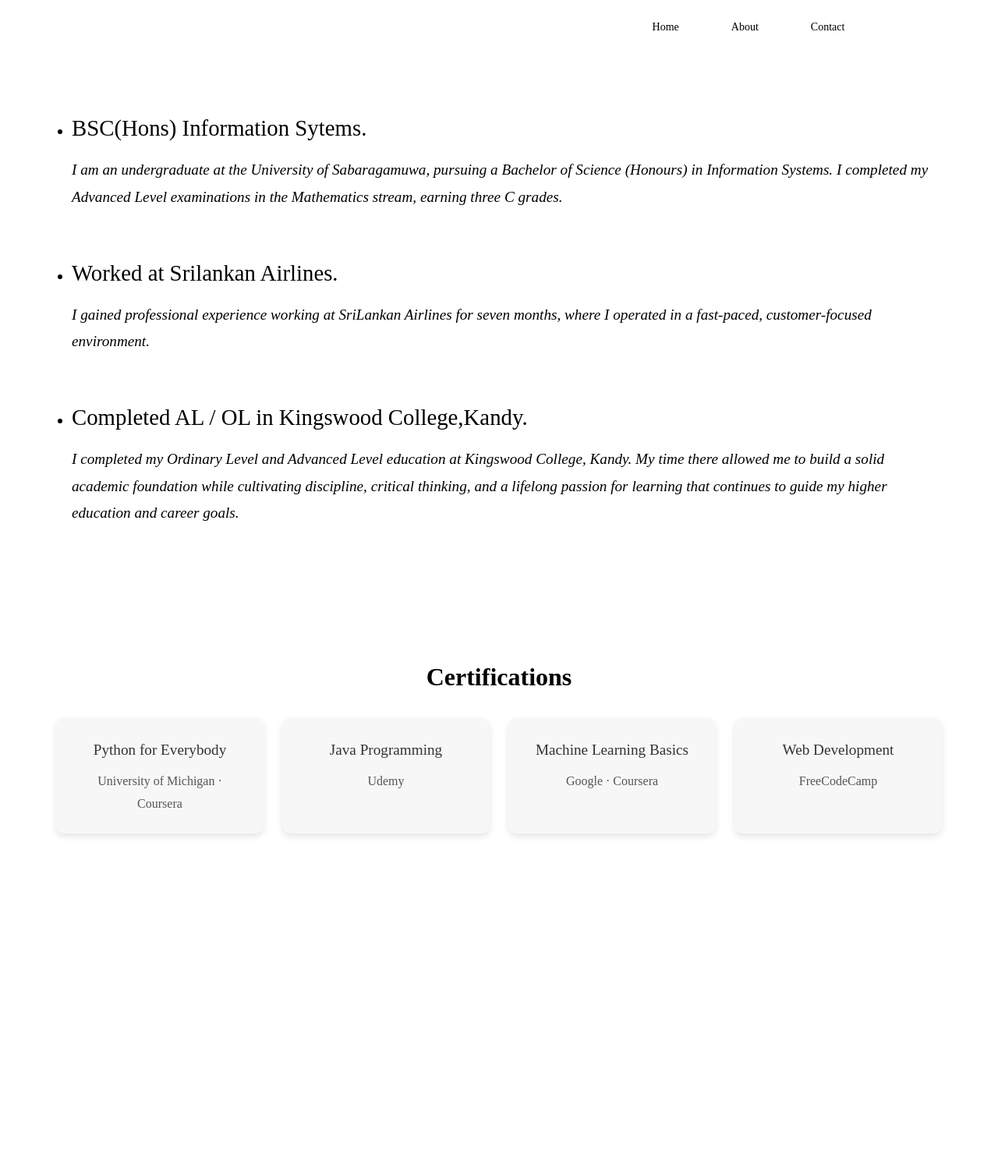
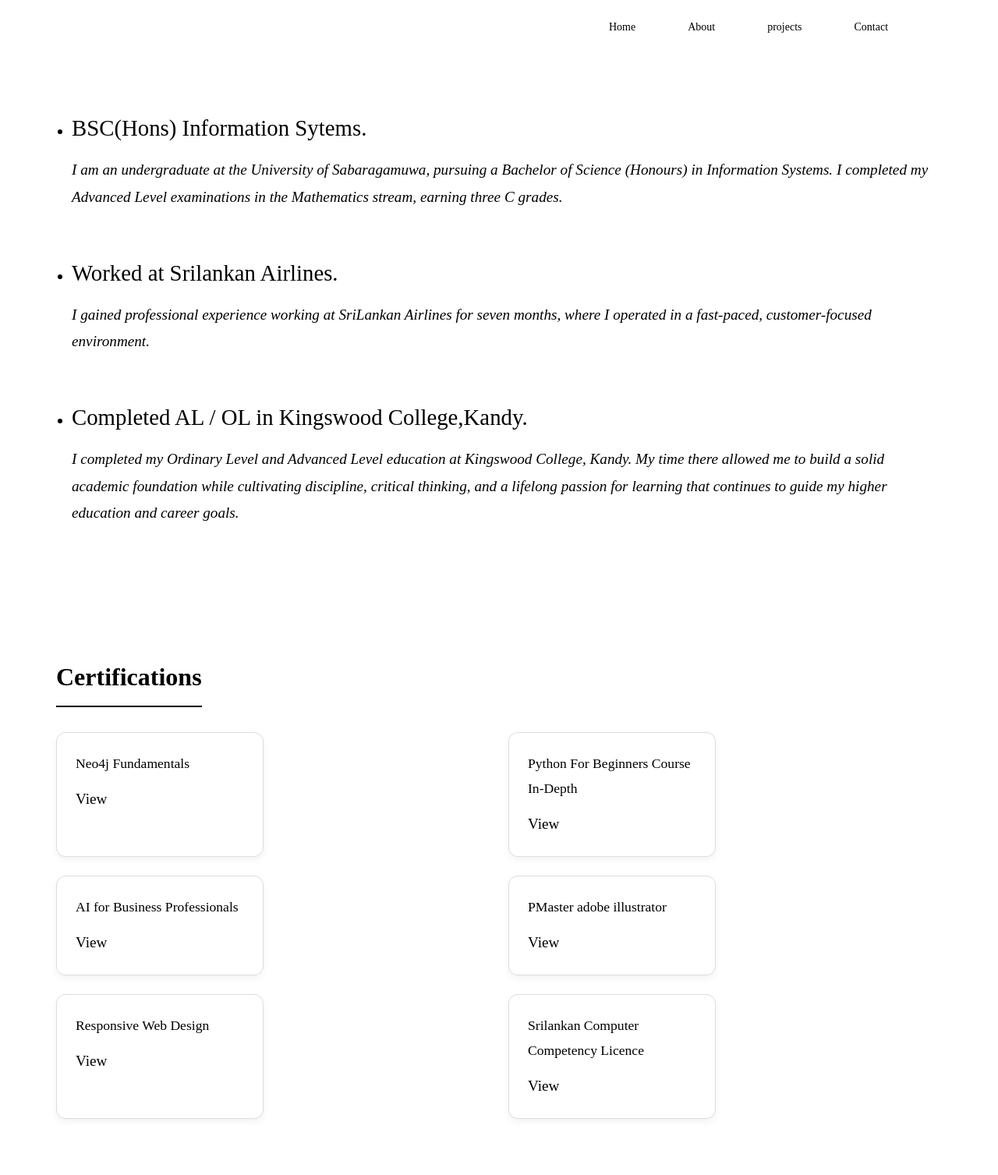
Before and after one commit to Banuka2540/Django-portfolio, a Django app: page /about/ in a window 1280 px wide; the page is wider, and only the part inside the window is pictured. Shown: that part at 78% size. Before the commit the page ends 1073 px from the top of that part, so only its background shows below. Run offline with Django 5.2, Linux system fonts and the light colour scheme.

Commit message:
updaed the certification part

```diff
--- a/myprojects/urls.py
+++ b/myprojects/urls.py
@@ -1,20 +1,3 @@
-"""
-URL configuration for myprojects project.
-
-The `urlpatterns` list routes URLs to views. For more information please see:
-    https://docs.djangoproject.com/en/5.2/topics/http/urls/
-Examples:
-Function views
-    1. Add an import:  from my_app import views
-    2. Add a URL to urlpatterns:  path('', views.home, name='home')
-Class-based views
-    1. Add an import:  from other_app.views import Home
-    2. Add a URL to urlpatterns:  path('', Home.as_view(), name='home')
-Including another URLconf
-    1. Import the include() function: from django.urls import include, path
-    2. Add a URL to urlpatterns:  path('blog/', include('blog.urls'))
-"""
-
 from django.contrib import admin
 from django.urls import path
 from myprojects import views
@@ -25,5 +8,6 @@ urlpatterns = [
     path('', views.homepage, name='home'),
     path('about/', views.about, name='about'),
     path('contact/', views.contact, name='contact'),
+    path('projects/',views.projects, name = 'projects')
 
 ]
--- a/myprojects/views.py
+++ b/myprojects/views.py
@@ -6,3 +6,5 @@ def about(request):
     return render(request,'about.html')
 def contact(request):
     return render(request,'contact.html')
+def projects(request):
+    return render(request,'projects.html')
--- a/static/css/styles.css
+++ b/static/css/styles.css
@@ -627,37 +627,61 @@ animation: fadeInUp 1.2s ease-out 0.3s forwards;
 /* Grid for certifications */
 .cert-grid {
     display: grid;
-    grid-template-columns: repeat(auto-fit, minmax(250px, 1fr));
-    gap: 1.5rem;
+    gap: 15px;
+    align-content: center;
+
+
 }
 
 /* Card styling */
+.cert-title {
+  font-size: 2rem;
+  font-weight: 600;
+  text-align: center;
+  margin-bottom: 2rem;
+  border-bottom: 2px solid #000;
+  display: inline-block;
+  padding-bottom: 0.5rem;
+}
+
+.cert-grid {
+  display: grid;
+  grid-template-columns: repeat(auto-fit, minmax(250px, 1fr));
+  gap: 1.5rem;
+}
+
 .cert-card {
-    background-color: #f7f7f7;
-    padding: 1.5rem;
-    border-radius: 10px;
-    text-align: center;
-    box-shadow: 0 4px 8px rgba(0,0,0,0.1);
-    transition: transform 0.3s, box-shadow 0.3s;
-    animation: slideInLeft 1s ease-out;
+  background: #fff;
+  border: 1px solid #ddd;
+  border-radius: 12px;
+  padding: 1.5rem;
+  box-shadow: 0 4px 8px rgba(0,0,0,0.05);
+  transition: all 0.3s ease;
 }
 
 .cert-card:hover {
-    transform: translateY(-5px);
-    box-shadow: 0 8px 16px rgba(0,0,0,0.2);
+  transform: translateY(-5px);
+  box-shadow: 0 8px 16px rgba(0,0,0,0.1);
+  border-color: #000;
 }
 
-/* Card titles */
 .cert-card h3 {
-    font-size: 1.2rem;
-    margin-bottom: 0.5rem;
-    color: #333;
+  font-size: 1.1rem;
+  font-weight: 100;
+  margin-bottom: 0.75rem;
 }
 
-/* Card descriptions */
-.cert-card p {
-    font-size: 1rem;
-    color: #555;
+.cert-card a {
+  color: #000;
+  font-weight: 500;
+  text-decoration: none;
+  border-bottom: 1px solid transparent;
+  transition: border-color 0.2s ease, color 0.2s ease;
+}
+
+.cert-card a:hover {
+  color: #555;
+  border-bottom: 1px solid #000;
 }
 
 /* Animations */
--- a/templates/about.html
+++ b/templates/about.html
@@ -1,4 +1,3 @@
-
 {% load static %}
 <!DOCTYPE html>
 
@@ -13,19 +12,18 @@
 <body>
 
 
-      <!-- Navigation -->
-    <nav>
+<nav>
     <ul class="nav-links">
         <li><a href="{% url 'home' %}" class="nav-link">Home</a></li>
         <li><a href="{% url 'about' %}" class="nav-link">About</a></li>
-
+        <li><a href="{% url 'projects' %}" class="nav-link">projects</a></li>
         <li><a href="{% url 'contact' %}" class="nav-link">Contact</a></li>
     </ul>
 </nav>
 
 
 
-       <!-- About Section -->
+
     <section id="about">
         <div class="section-container">
 
@@ -48,28 +46,37 @@
     </section>
 
     <section id="about">
-    <div class="section-container">
+
+        <div class="section-container">
         <div class="about-content">
             <h2 class="cert-title">Certifications</h2>
 
             <div class="cert-grid">
                 <div class="cert-card">
-                    <h3>Python for Everybody</h3>
-                    <p>University of Michigan · Coursera</p>
+                    <h3>Neo4j Fundamentals</h3>
+                    <p><a href = 'https://graphacademy.neo4j.com/c/5c34f933-9789-4aaa-88ef-9861a1c991e0/'>View</p>
                 </div>
                 <div class="cert-card">
-                    <h3>Java Programming</h3>
-                    <p>Udemy</p>
+                    <h3>Python For Beginners Course In-Depth</h3>
+                    <p><a href = 'https://drive.google.com/file/d/159IJ1a0uGYpovCagQti5nT5ZEZzYENBT/view?usp=sharing'>View</p>
                 </div>
                 <div class="cert-card">
-                    <h3>Machine Learning Basics</h3>
-                    <p>Google · Coursera</p>
+                    <h3>AI for Business Professionals</h3>
+                    <p><a href = 'https://www.life-global.org/certificate/923ec59e-7001-49e6-a80e-eba7d3a7263e'>View</p>
                 </div>
                 <div class="cert-card">
-                    <h3>Web Development</h3>
-                    <p>FreeCodeCamp</p>
+                    <h3>PMaster adobe illustrator</h3>
+                    <p><a href = 'https://www.linkedin.com/in/yuthilabanuka/details/certifications/1721490663990/single-media-viewer?type=DOCUMENT&profileId=ACoAADcZok8BEsDM-kHY1XEm-rnhxXgIS03V6qA&lipi=urn%3Ali%3Apage%3Ad_flagship3_profile_view_base_certifications_details%3Bad32sxNsT4yhoVsfhyo%2BcQ%3D%3D'>View</p>
                 </div>
-                <!-- Add more certifications here -->
+                <div class="cert-card">
+                    <h3>Responsive Web Design</h3>
+                    <p><a href = 'https://freecodecamp.org/certification/fcc90f6ca47-7c78-4f32-bbd3-27a8f58b8c31/responsive-web-design'>View</p>
+                </div>
+                <div class="cert-card">
+                    <h3> Srilankan Computer Competency Licence</h3>
+                    <p><a href = 'https://www.linkedin.com/in/yuthilabanuka/details/certifications/1721491008627/single-media-viewer?type=DOCUMENT&profileId=ACoAADcZok8BEsDM-kHY1XEm-rnhxXgIS03V6qA&lipi=urn%3Ali%3Apage%3Ad_flagship3_profile_view_base_certifications_details%3Bx68mtNRXRdGxZLyrOAhdtg%3D%3D'>View</p>
+                </div>
+
             </div>
         </div>
     </div>
--- a/templates/contact.html
+++ b/templates/contact.html
@@ -17,7 +17,7 @@
     <ul class="nav-links">
         <li><a href="{% url 'home' %}" class="nav-link">Home</a></li>
         <li><a href="{% url 'about' %}" class="nav-link">About</a></li>
-
+        <li><a href="{% url 'projects' %}" class="nav-link">projects</a></li>
         <li><a href="{% url 'contact' %}" class="nav-link">Contact</a></li>
     </ul>
 </nav>
--- a/templates/home.html
+++ b/templates/home.html
@@ -17,7 +17,7 @@
     <ul class="nav-links">
         <li><a href="{% url 'home' %}" class="nav-link">Home</a></li>
         <li><a href="{% url 'about' %}" class="nav-link">About</a></li>
-
+        <li><a href="{% url 'projects' %}" class="nav-link">projects</a></li>
         <li><a href="{% url 'contact' %}" class="nav-link">Contact</a></li>
     </ul>
 </nav>
```
Also changed, not shown: templates/projects.html (added).
